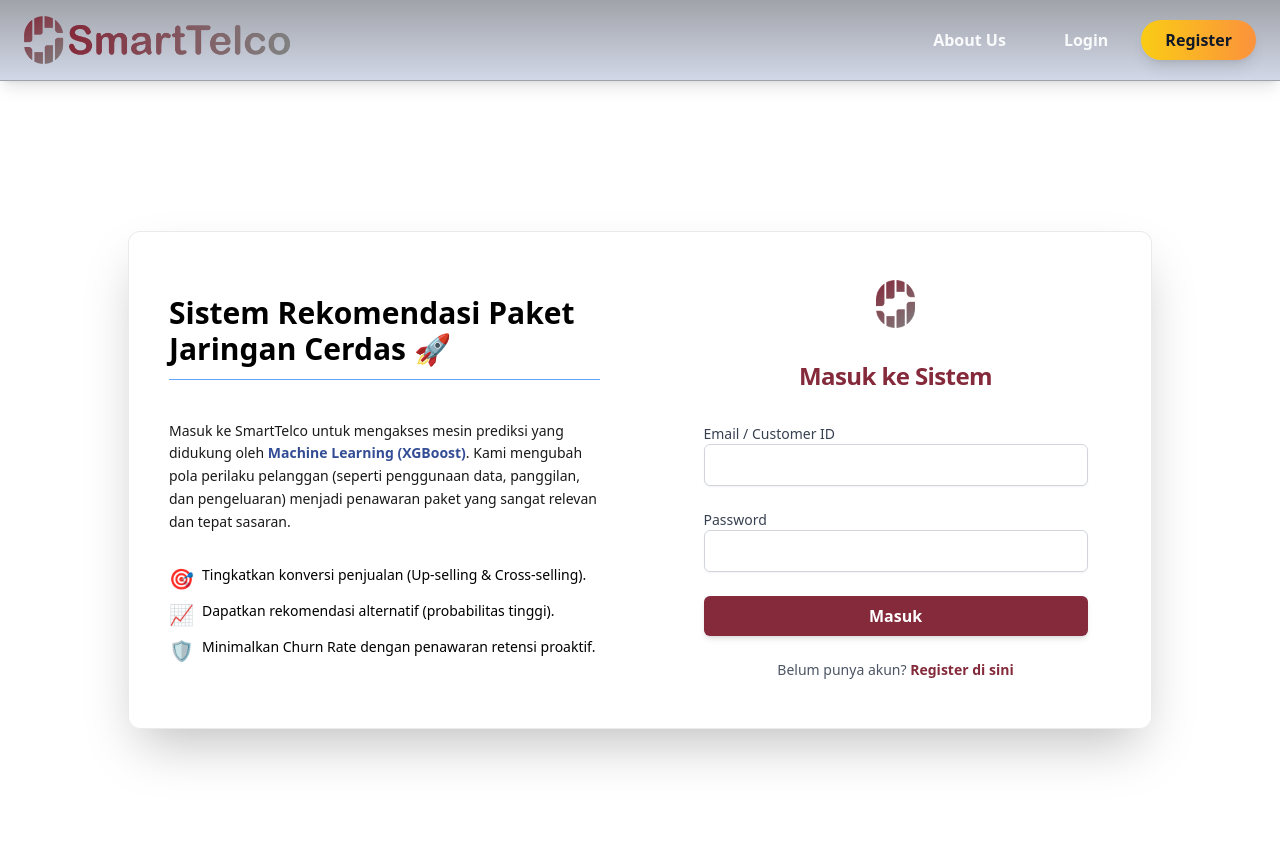
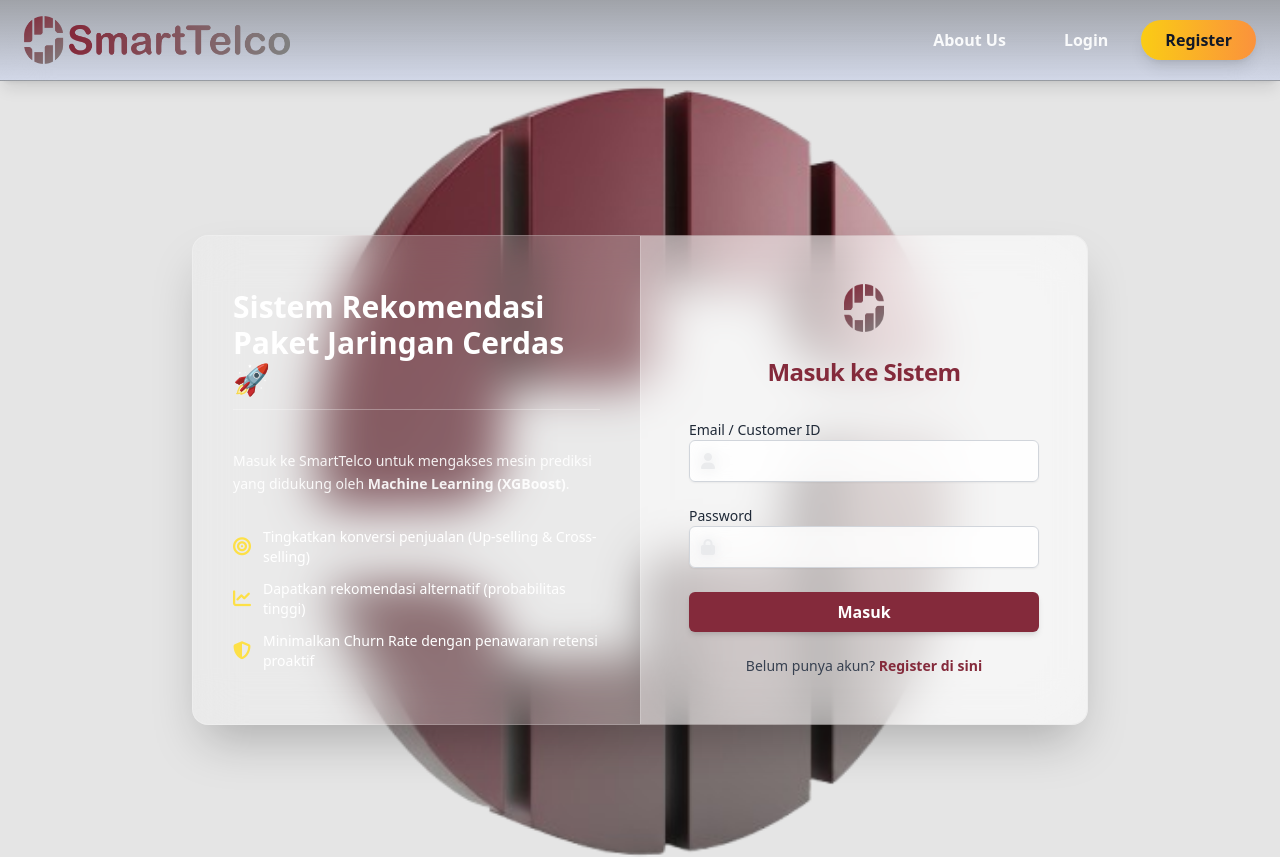
Before and after one commit to MargohanL23/SMARTTELCO-RECOMMENDATION, a Vue app in the folder SmartTelco-FrontEnd/: page /login in a window 1280 px wide. Shown: the top 857 px of the page. Built offline with nearby package versions, Linux system fonts and the light colour scheme.

Commit message:
update loginview

```diff
--- a/SmartTelco-FrontEnd/index.html
+++ b/SmartTelco-FrontEnd/index.html
@@ -4,6 +4,10 @@
     <meta charset="UTF-8" />
     <link rel="icon" type="image/png" href="/images/logo_smarttelcoo.png" />
     <meta name="viewport" content="width=device-width, initial-scale=1.0" />
+    <link rel="stylesheet"
+      href="https://cdnjs.cloudflare.com/ajax/libs/font-awesome/6.5.0/css/all.min.css"
+      integrity="sha512-4oV2O5kJrVwQpYkLBnS5E5pE5v1dq7EJjLqSz5eaS1fPpT/YpN6BM+OQLyGdL4cOJBz5Fm0p7d4Wdlp8uFQZ1w=="
+      crossorigin="anonymous" referrerpolicy="no-referrer" />
     <title>SmartTelco</title>
   </head>
   <body>
--- a/SmartTelco-FrontEnd/src/views/HomeView.vue
+++ b/SmartTelco-FrontEnd/src/views/HomeView.vue
@@ -17,7 +17,7 @@
 
             <div class="flex flex-col justify-center space-y-8">
               <div>
-                <h1 class="text-5xl md:text-6xl font-black text-transparent bg-clip-text bg-gradient-to-r from-red-800 via-red-400 to-cyan-300 leading-tight tracking-tight mb-4 text-center">
+                <h1 class="text-5xl md:text-6xl font-black text-transparent bg-clip-text bg-gradient-to-r from-red-800 via-red-400 to-cyan-300 leading-tight tracking-tight mb-4 text-left">
                   Sistem Rekomendasi Paket Telco Cerdas
                 </h1>
                 <div class="h-1 w-24 bg-gradient-to-r from-yellow-400 to-orange-400 rounded-full"></div>
--- a/SmartTelco-FrontEnd/src/views/LoginView.vue
+++ b/SmartTelco-FrontEnd/src/views/LoginView.vue
@@ -1,36 +1,61 @@
 <template>
-  <div class="min-h-screen flex items-center justify-center bg-gradient-to-br from-white-900 to-purple-900 p-4">
-    <div class="w-full max-w-5xl grid grid-cols-1 lg:grid-cols-2 rounded-xl shadow-2xl overflow-hidden bg-gray-300/60 backdrop-blur-md border border-white/20">
+  <div class="relative min-h-screen flex items-center justify-center p-4 bg-center">
 
-      <div class="hidden lg:flex flex-col justify-center p-10 space-y-6 text-red text-left"
-           style="background-color:white;"> <h2 class="text-3xl font-extrabold mb-4 border-b border-blue-400 pb-3">
+    <!-- 🔥 Dark Overlay untuk meningkatkan kontras -->
+    <div class="absolute inset-0 bg-black/10 backdrop-blur-sm"></div>
+
+    <!-- 🔥 Background Image (diperkecil & tidak mengganggu teks) -->
+    <div
+      class="absolute inset-0 bg-no-repeat bg-center"
+      style="
+        background-image: url('/images/LOGO3D_SMARTTELCO-NoBG.png');
+        background-size: 850px;
+      "
+    ></div>
+
+    <!-- Glass Card (harus di atas overlay → gunakan relative + z-index) -->
+    <div
+      class="relative z-10 w-full max-w-4xl grid grid-cols-1 lg:grid-cols-2
+             rounded-2xl shadow-2xl overflow-hidden
+             bg-white/20 backdrop-blur-xl border border-white/20">
+
+      <!-- Left Section -->
+      <div class="hidden lg:flex flex-col justify-center p-10 space-y-6 text-white">
+        <h2 class="text-3xl font-extrabold mb-4 border-b border-white/30 pb-3">
           Sistem Rekomendasi Paket Jaringan Cerdas 🚀
         </h2>
+
         <p class="text-sm leading-relaxed opacity-90">
-          Masuk ke SmartTelco untuk mengakses mesin prediksi yang didukung oleh <span class="font-semibold text-blue-900">Machine Learning (XGBoost)</span>. Kami mengubah pola perilaku pelanggan (seperti penggunaan data, panggilan, dan pengeluaran) menjadi penawaran paket yang sangat relevan dan tepat sasaran.
+          Masuk ke SmartTelco untuk mengakses mesin prediksi yang didukung oleh
+          <span class="font-semibold text-white">Machine Learning (XGBoost)</span>.
         </p>
-        <ul class="text-sm space-y-2 pt-2">
-          <li class="flex items-start">
-            <span class="text-yellow-400 mr-2 text-xl">🎯</span> Tingkatkan konversi penjualan (Up-selling & Cross-selling).
+
+        <ul class="text-sm space-y-3 pt-2">
+          <li class="flex items-center gap-3">
+            <i class="fa-solid fa-bullseye text-yellow-300 text-lg"></i>
+            Tingkatkan konversi penjualan (Up-selling & Cross-selling)
           </li>
-          <li class="flex items-start">
-            <span class="text-yellow-400 mr-2 text-xl">📈</span> Dapatkan rekomendasi alternatif (probabilitas tinggi).
+
+          <li class="flex items-center gap-3">
+            <i class="fa-solid fa-chart-line text-yellow-300 text-lg"></i>
+            Dapatkan rekomendasi alternatif (probabilitas tinggi)
           </li>
-          <li class="flex items-start">
-            <span class="text-yellow-400 mr-2 text-xl">🛡️</span> Minimalkan Churn Rate dengan penawaran retensi proaktif.
+
+          <li class="flex items-center gap-3">
+            <i class="fa-solid fa-shield-halved text-yellow-300 text-lg"></i>
+            Minimalkan Churn Rate dengan penawaran retensi proaktif
           </li>
         </ul>
       </div>
 
-      <div class="w-full p-8 md:p-12 flex flex-col justify-center bg-white">
+      <!-- Right Section (Login Form) -->
+      <div class="w-full p-8 md:p-12 flex flex-col justify-center
+                  bg-white/40 backdrop-blur-2xl border-l border-white/20">
 
-        <div class="sm:mx-auto sm:w-full sm:max-w-sm">
-          <img
-            class="mx-auto h-12 w-auto"
-            src="/images/logo_smarttelcoo.png"
-            alt="SmartTelco"
-          />
-          <h2 class="mt-8 text-center text-2xl font-bold tracking-tight" style="color:#842A3B;">
+        <div class="sm:mx-auto sm:w-full sm:max-w-sm text-center">
+          <img class="mx-auto h-12 w-auto" src="/images/logo_smarttelcoo.png" alt="SmartTelco" />
+
+          <h2 class="mt-6 text-2xl font-bold tracking-tight" style="color:#842A3B;">
             Masuk ke Sistem
           </h2>
         </div>
@@ -38,38 +63,55 @@
         <div class="mt-8 sm:mx-auto sm:w-full sm:max-w-sm">
           <form class="space-y-6" @submit.prevent="handleLogin">
 
+            <!-- Email -->
             <div>
-              <label class="block text-sm font-medium text-gray-700">Email / Customer ID</label>
+              <label class="block text-sm font-medium text-gray-800">Email / Customer ID</label>
+              <div class="relative">
+                <i class="fa-solid fa-user absolute left-3 top-1/2 -translate-y-1/2 text-gray-500"></i>
                 <input
                   v-model="identifier"
                   type="text"
                   required
-                class="block w-full rounded-md px-3 py-2 border border-gray-300 outline-none text-gray-800 placeholder-gray-500 shadow-sm focus:ring-blue-500 focus:border-blue-500"
+                  class="block w-full rounded-md pl-10 pr-3 py-2 border border-gray-300
+                         text-gray-800 shadow-sm outline-none
+                         bg-white/80 backdrop-blur
+                         focus:ring-[#842A3B] focus:border-[#842A3B]"
                 />
               </div>
+            </div>
 
+            <!-- Password -->
             <div>
-              <label class="block text-sm font-medium text-gray-700">Password</label>
+              <label class="block text-sm font-medium text-gray-800">Password</label>
+              <div class="relative">
+                <i class="fa-solid fa-lock absolute left-3 top-1/2 -translate-y-1/2 text-gray-500"></i>
                 <input
                   v-model="password"
                   type="password"
                   required
-                class="block w-full rounded-md px-3 py-2 border border-gray-300 outline-none text-gray-800 placeholder-gray-500 shadow-sm focus:ring-blue-500 focus:border-blue-500"
+                  class="block w-full rounded-md pl-10 pr-3 py-2 border border-gray-300
+                         text-gray-800 shadow-sm outline-none
+                         bg-white/80 backdrop-blur
+                         focus:ring-[#842A3B] focus:border-[#842A3B]"
                 />
               </div>
+            </div>
 
+            <!-- Error -->
             <p v-if="errorMsg" class="text-red-700 text-sm text-center">{{ errorMsg }}</p>
 
+            <!-- Button -->
             <button
               type="submit"
-              class="w-full rounded-md px-3 py-2 text-white font-semibold shadow-md hover:opacity-90 transition"
+              class="w-full rounded-md px-3 py-2 text-white font-semibold shadow-md
+                     hover:opacity-90 transition"
               style="background-color:#842A3B;"
             >
               Masuk
             </button>
           </form>
 
-          <p class="mt-6 text-center text-sm text-gray-600">
+          <p class="mt-6 text-center text-sm text-gray-700">
             Belum punya akun?
             <router-link to="/register" class="font-semibold hover:underline" style="color:#842A3B;">
               Register di sini
```
Lines whose indentation alone changed are shown as unchanged.
